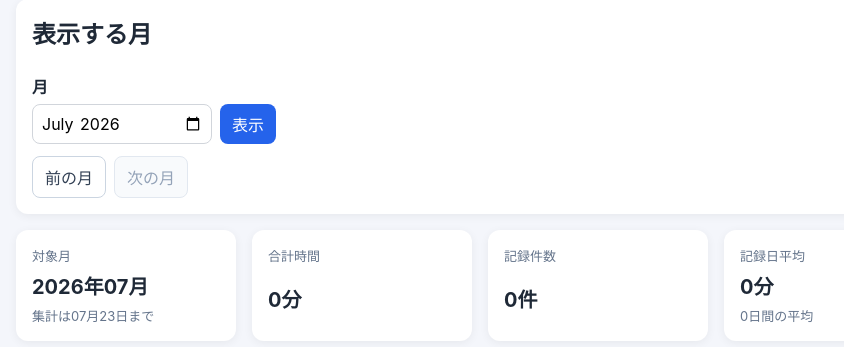
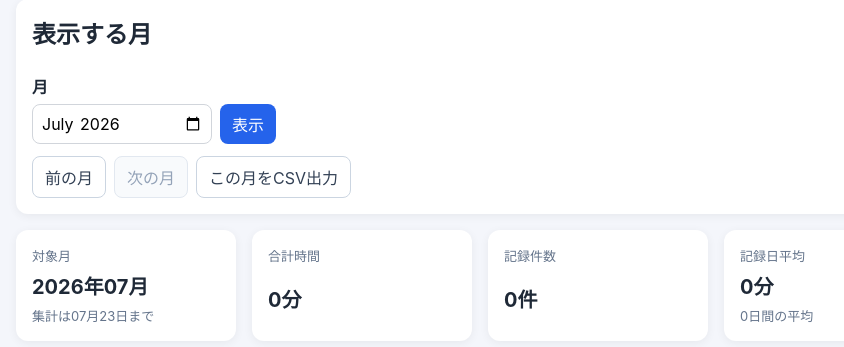
Before and after one commit to mizzz-ivr/home-panel-py, a FastAPI app: page /monthly in a window 1280 px wide. Shown: the part 144-491 px from the top of the page, without its empty margins (160-1004 px from the left). Run offline with FastAPI, Linux system fonts and the light colour scheme.

Commit message:
月次画面にCSVダウンロード導線を追加

```diff
--- a/app/templates/monthly.html
+++ b/app/templates/monthly.html
@@ -54,6 +54,11 @@
           {% else %}
           <span class="button-link disabled-button" aria-disabled="true">次の月</span>
           {% endif %}
+          <a
+            href="/exports/time-entries.csv?target_month={{ month_start.strftime('%Y-%m') }}"
+            class="button-link secondary-button"
+            download
+          >この月をCSV出力</a>
         </nav>
       </section>
 
```
